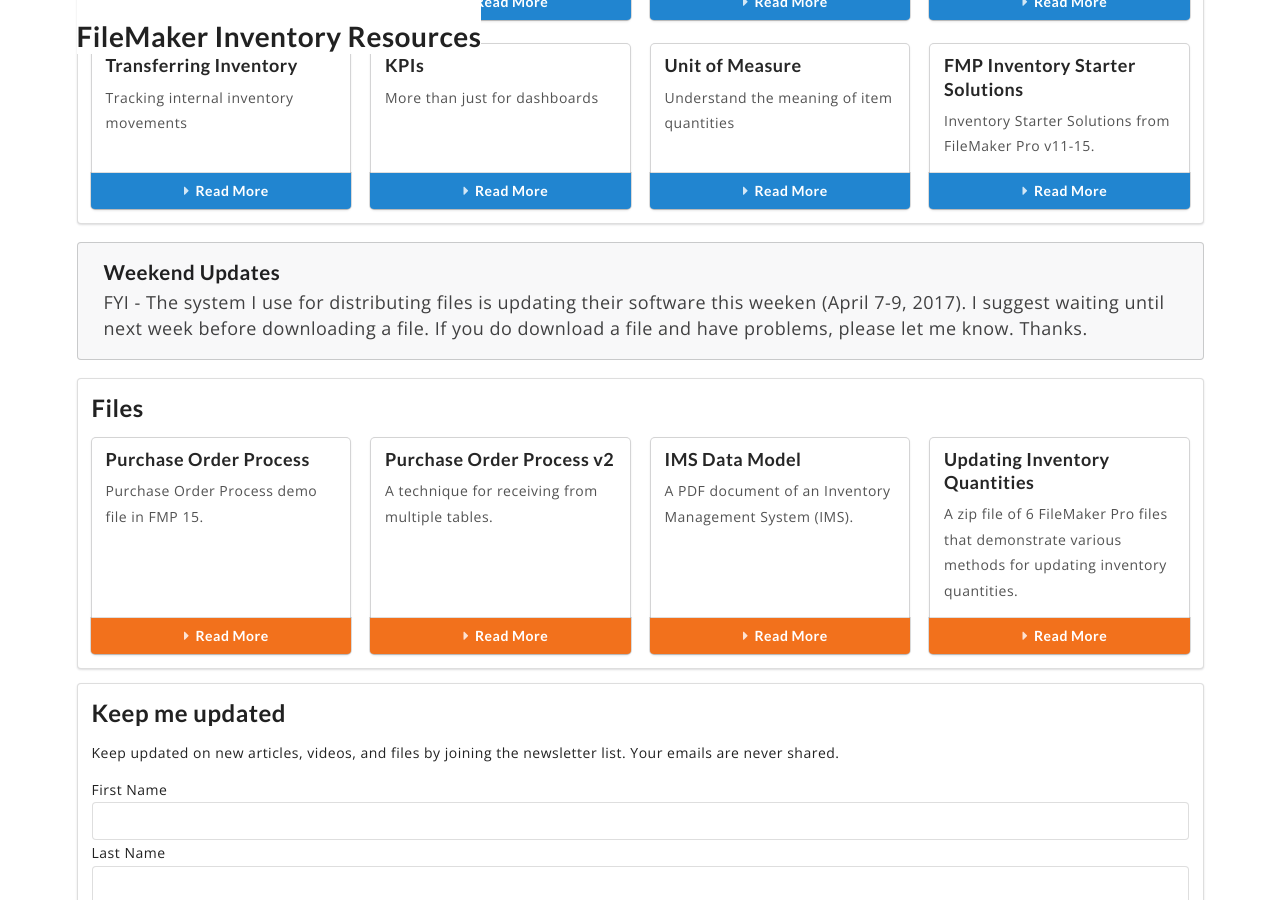
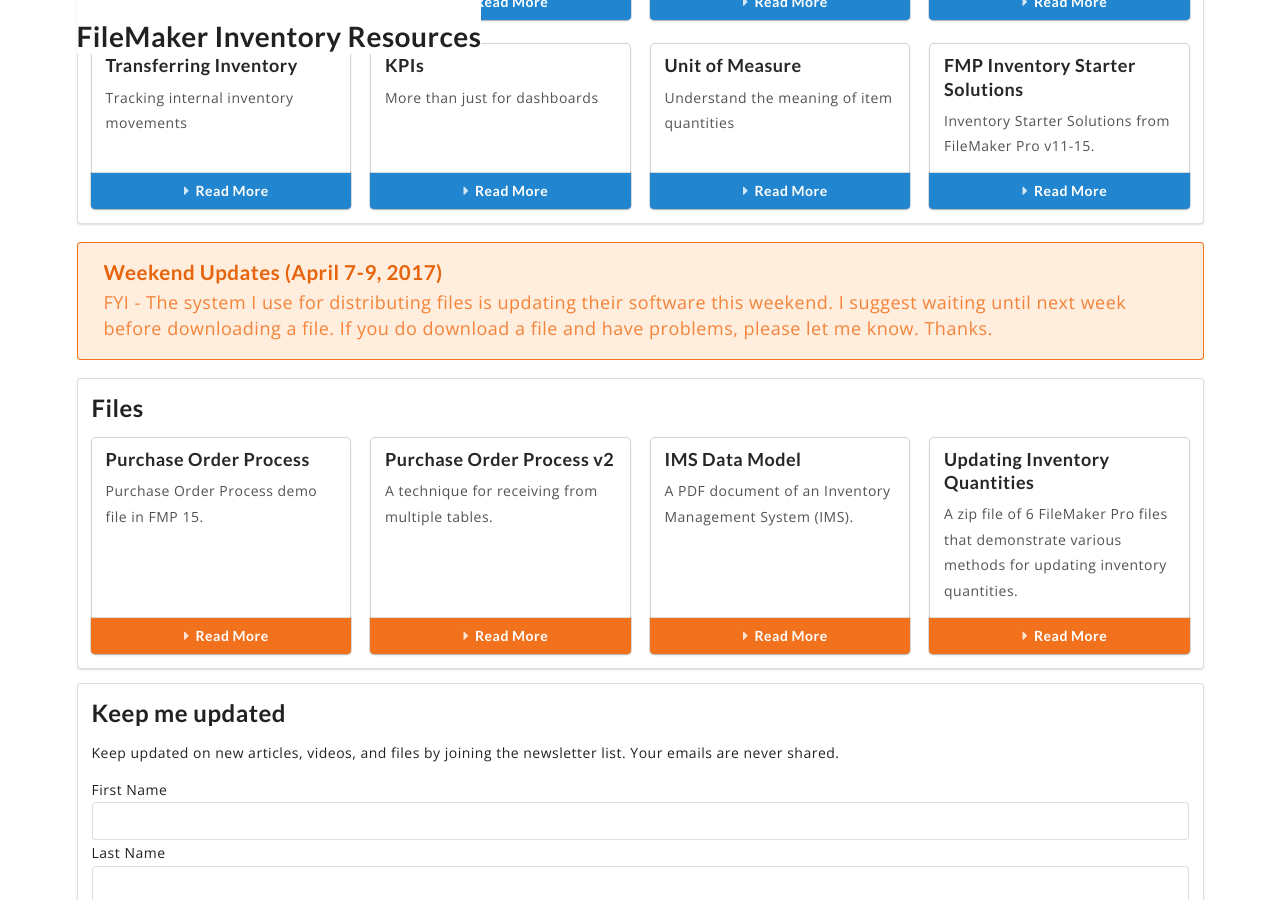
Before and after one commit to danielshanahan/FileMakerInventoryResources, a Jekyll site: the page built from index.md, in a window 1280 px wide and 900 px high, scrolled down 1179 px. Built offline with Jekyll 4.4.1, drawn with Linux system fonts in a browser that asks for light colours; nearby versions of some CDN libraries.

Commit message:
Update home.html

```diff
--- a/_layouts/home.html
+++ b/_layouts/home.html
@@ -29,11 +29,11 @@
 </div>
 	<!-- end Articles -->
 
-<div class="ui message">
+<div class="ui orange message">
   <div class="header">
-    Weekend Updates
+    Weekend Updates (April 7-9, 2017)
   </div>
-  <p>FYI - The system I use for distributing files is updating their software this weeken (April 7-9, 2017).  I suggest waiting until next week before downloading a file.  If you do download a file and have problems, please let me know.  Thanks.</p>
+  <p>FYI - The system I use for distributing files is updating their software this weekend.  I suggest waiting until next week before downloading a file.  If you do download a file and have problems, please let me know.  Thanks.</p>
 </div>
 
 
```
